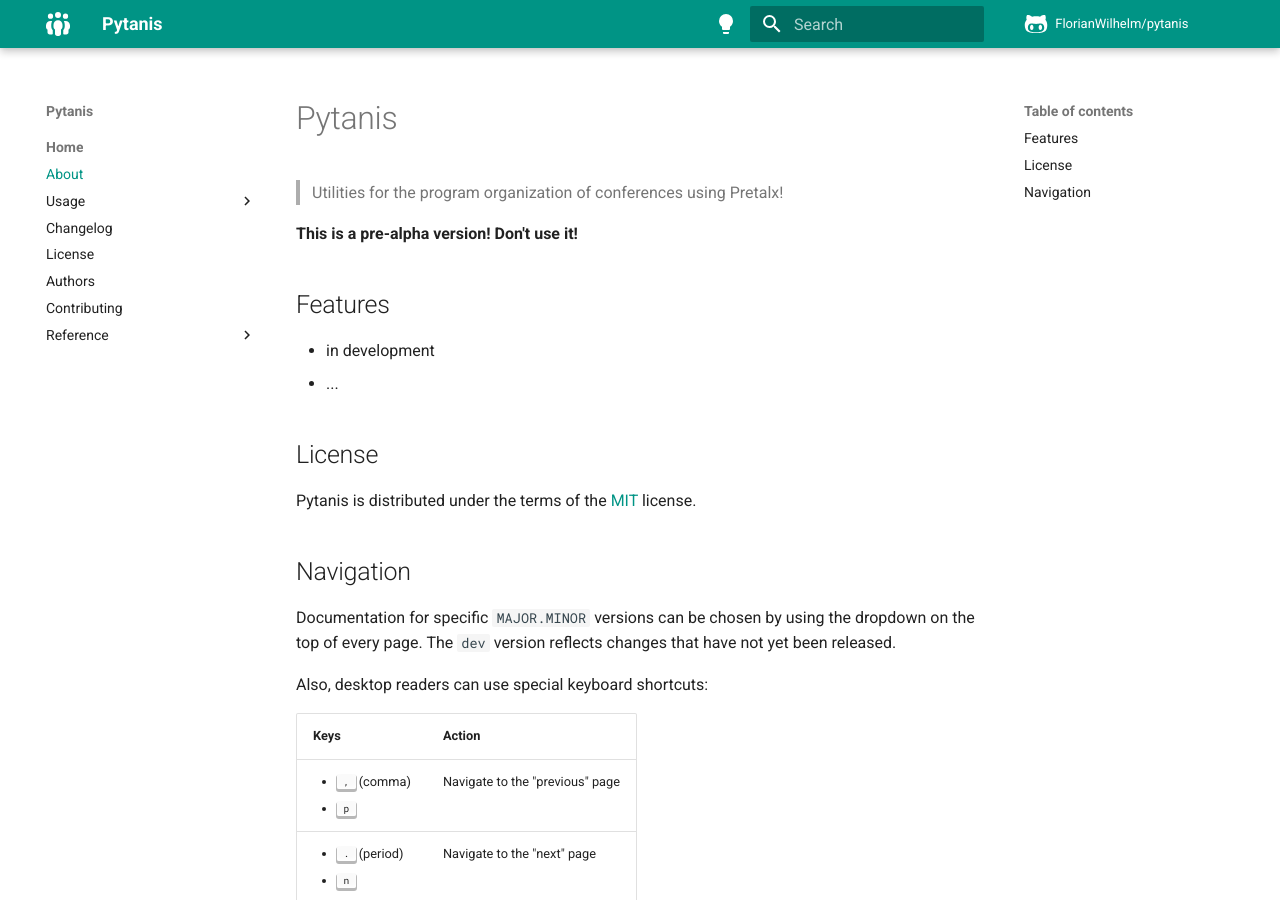
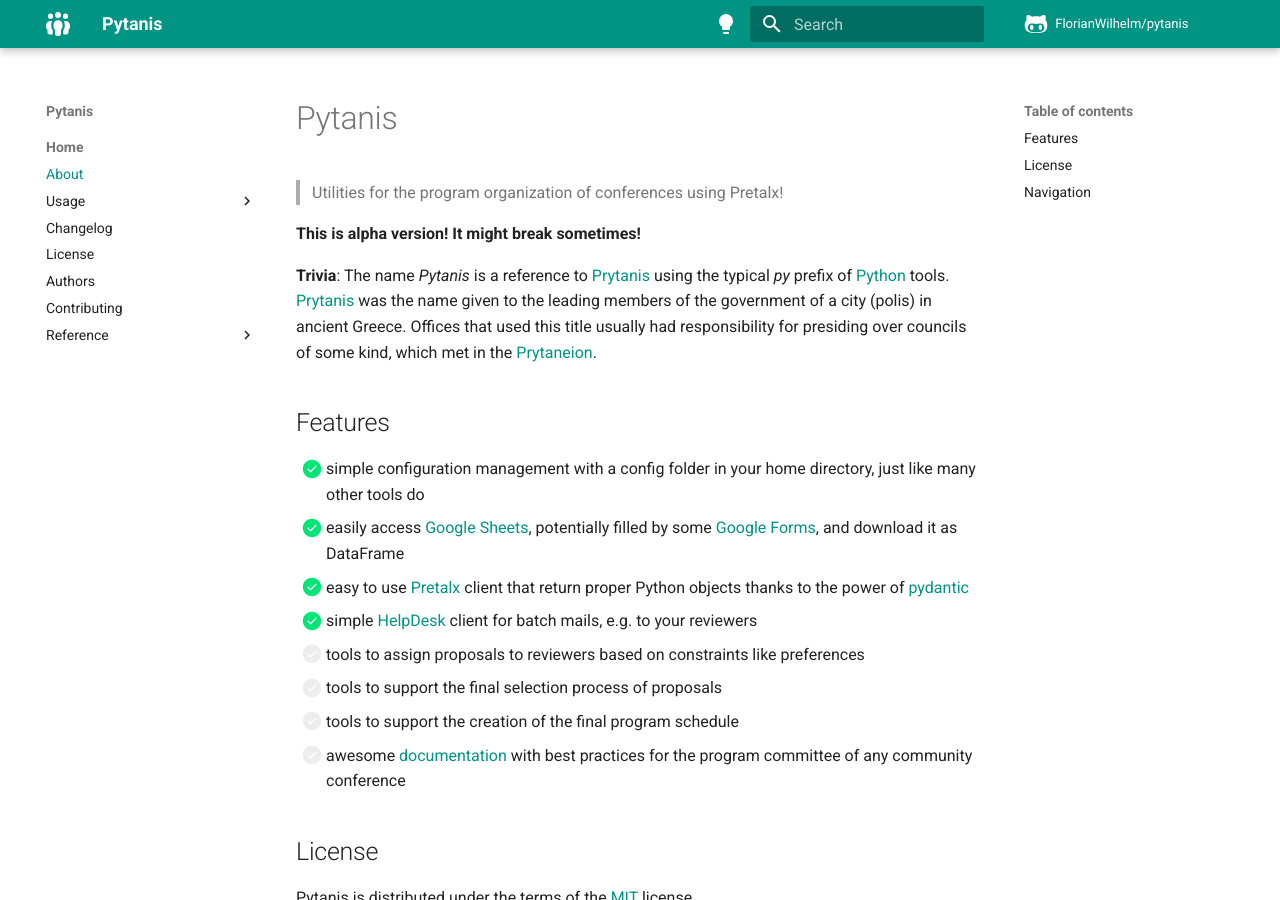
Before and after one commit to FlorianWilhelm/pytanis, an MkDocs documentation site: the page built from docs/index.md, in a window 1280 px wide and 900 px high. Built offline with MkDocs 1.6.1 and Material for MkDocs 9.7.7, drawn with Linux system fonts in a browser that asks for light colours; comment, search, counter and statistics services are not loaded; the version menu is left out.

```diff
--- a/docs/index.md
+++ b/docs/index.md
@@ -3,12 +3,24 @@
 > Utilities for the program organization of conferences using Pretalx!
 
 
-**This is a pre-alpha version! Don't use it!**
+**This is alpha version! It might break sometimes!**
+
+**Trivia**: The name *Pytanis* is a reference to [Prytanis] using the typical *py* prefix of [Python] tools. [Prytanis]
+was the name given  to the leading members of the government of a city (polis) in ancient Greece.  Offices that used this
+title usually had responsibility for presiding over councils of some kind, which met in the [Prytaneion].
+
 
 ## Features
 
-- in development
-- ...
+- [x] simple configuration management with a config folder in your home directory, just like many other tools do
+- [x] easily access [Google Sheets], potentially filled by some [Google Forms], and download it as DataFrame
+- [x] easy to use [Pretalx] client that return proper Python objects thanks to the power of [pydantic]
+- [x] simple [HelpDesk] client for batch mails, e.g. to your reviewers
+- [ ] tools to assign proposals to reviewers based on constraints like preferences
+- [ ] tools to support the final selection process of proposals
+- [ ] tools to support the creation of the final program schedule
+- [ ] awesome [documentation] with best practices for the program committee of any community conference
+
 
 ## License
 
--- a/mkdocs.yml
+++ b/mkdocs.yml
@@ -16,6 +16,7 @@ nav:
     - About: index.md
     - Usage:
         - 'Proposal Review': usage/review.md
+        - 'Getting Started': usage/installation.md
     - Changelog: changelog.md
     - License: license.md
     - Authors: authors.md
```
Also changed, not shown: README.md (+1 -1 lines), docs/snippets/links.txt (+16 -0 lines), docs/usage/installation.md (added, +29 -0 lines), docs/usage/review.md (+3 -0 lines), pyproject.toml (+6 -1 lines).
